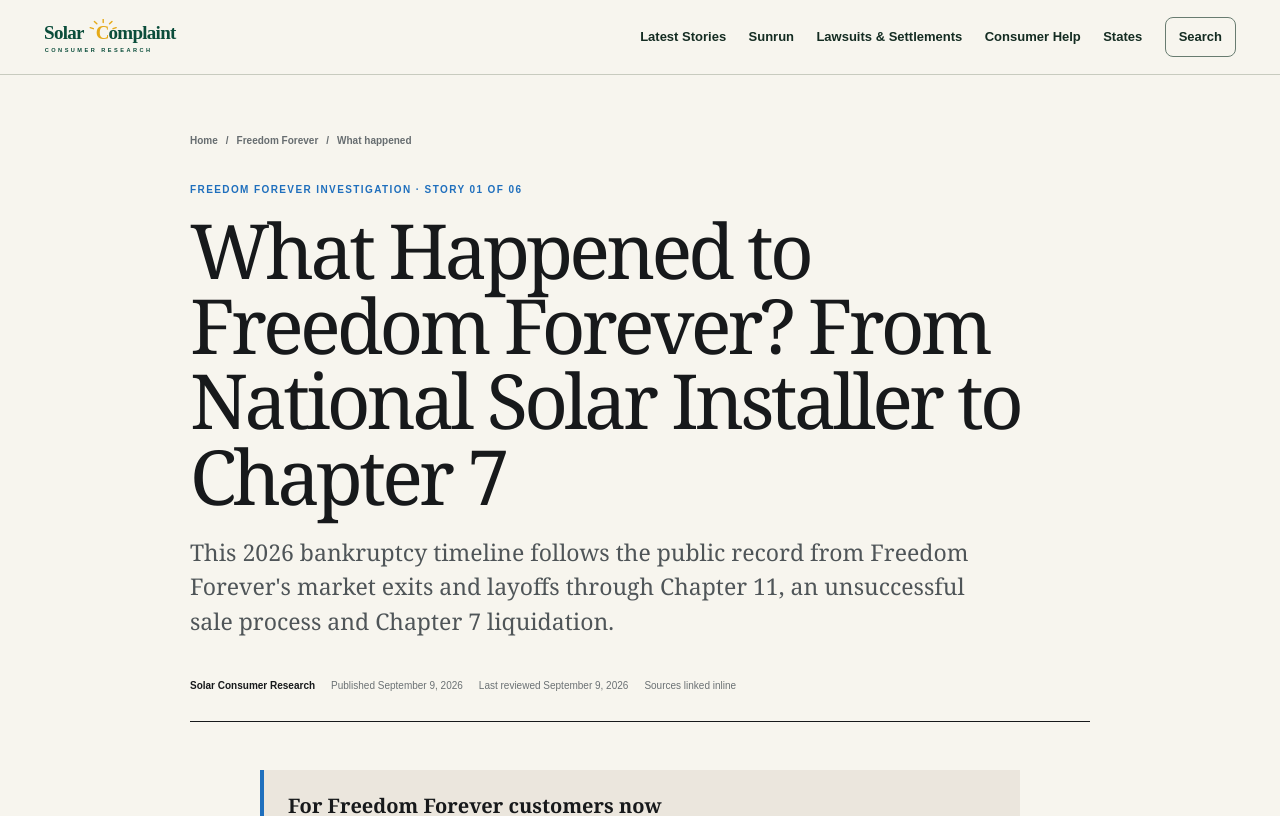
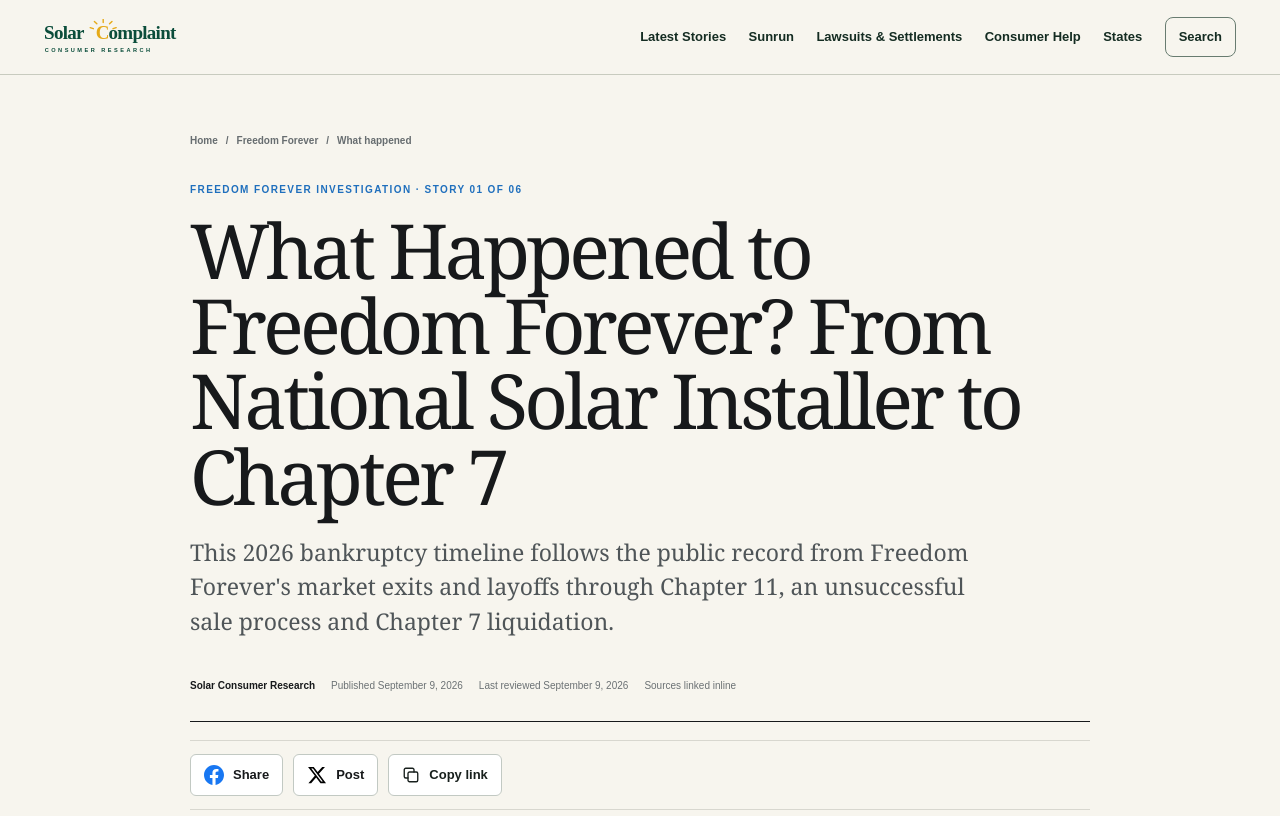
Before and after one commit to Decentralized-Rob/solar-consumer-research, a Next.js app: page /cases/freedom-forever/what-happened in a window 1280 px wide. Shown: the top 816 px of the page. Built offline with nearby package versions, Linux system fonts and the light colour scheme.

Commit message:
Place static share controls under Freedom Forever story bylines

```diff
--- a/app/cases/freedom-forever/what-happened/page.tsx
+++ b/app/cases/freedom-forever/what-happened/page.tsx
@@ -1,5 +1,6 @@
 import type { Metadata } from "next";
 import Link from "next/link";
+import { ArticleShareButtons } from "../../../../components/article-share";
 import "../freedom-hub.css";
 
 const canonicalUrl = "https://solarcomplaint.com/cases/freedom-forever/what-happened";
@@ -111,6 +112,8 @@ export default function FreedomForeverWhatHappened() {
           <span>Last reviewed September 9, 2026</span>
           <span>Sources linked inline</span>
         </div>
+
+        <ArticleShareButtons href="/cases/freedom-forever/what-happened" title="What Happened to Freedom Forever? From National Solar Installer to Chapter 7" />
 
         <article className="ff-article-body">
           <div className="ff-article-callout">
```
